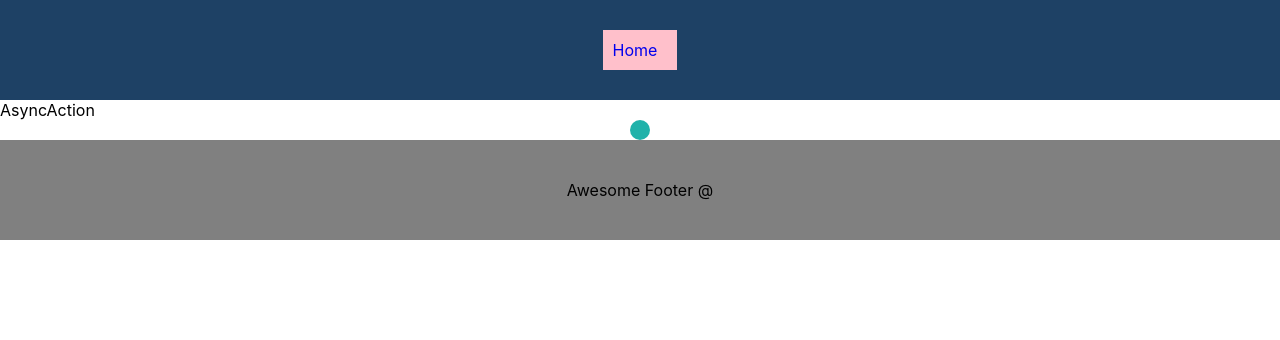
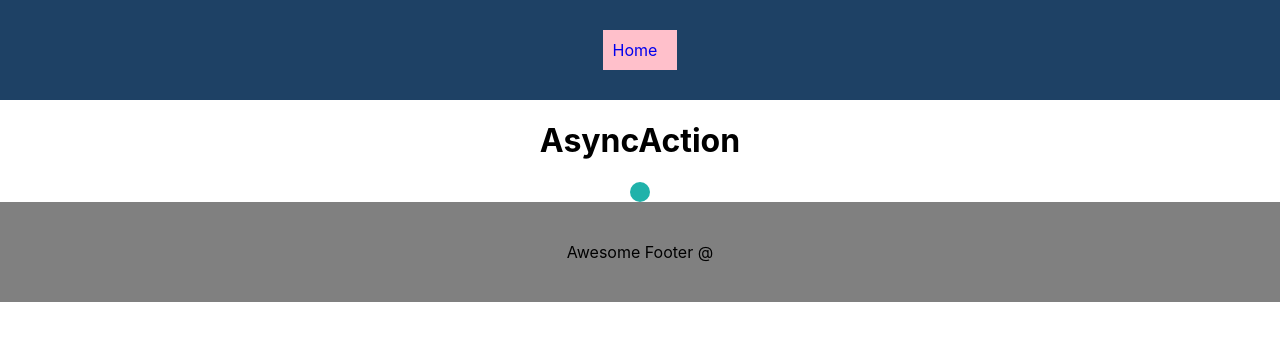
Before and after one commit to tinahomayouni/counter, a React (Create React App) app: page /asyncAction in a window 1280 px wide. Shown: the top 340 px of the page. Built offline with nearby package versions, Linux system fonts and the light colour scheme.

Commit message:
async action done

```diff
--- a/src/component/AsyncAction/asyncAction.js
+++ b/src/component/AsyncAction/asyncAction.js
@@ -7,20 +7,22 @@ import { fetchData } from '../../reducers/async/action';
 
 function AsyncAction() {
     const stateF = useSelector((state) => state.asyncReducer.loading)
+    const stateData = useSelector((state) => state.asyncReducer.data)
     const dispatch = useDispatch()
 
     return (
         <>
         <Header>
             <nav className="header-about">
-
-            <Link to="/">Home</Link>
+                <Link to="/">Home</Link>
             </nav>
         </Header>
         <div>
-        {console.log(stateF)}
-            AsyncAction
-        <button onClick={(()=>dispatch(fetchData))}>{stateF}</button>
+            <h1 className="center">AsyncAction</h1>
+            {stateData.map((data,i)=>{
+                return <h2>{data.name}</h2>
+            })}
+            <button onClick={()=> dispatch(fetchData)}></button>
         </div>
         </>
     )
--- a/src/reducers/async/action.js
+++ b/src/reducers/async/action.js
@@ -23,19 +23,17 @@ export function asyncActionFailur (error){
     }
 }
 
-export function fetchData(){
-    return (dispatch)=>{
-        dispatch(asyncActionRequest)
-        Axios.get('https://jsonplaceholder.typicode.com/users')
-            .then(res =>{
-                const users = res.data
-                dispatch(asyncActionSuccess(users))
-            })
-            .catch(err=>{
-                const error = error.message
-                dispatch(asyncActionFailur(error))
-
-            })
-
-    }
-}
+export async function fetchData(dispatch) {
+    console.log(dispatch, 'dispatch');
+    dispatch(asyncActionRequest());
+    Axios.get('https://jsonplaceholder.typicode.com/users')
+      .then(res => {
+        console.log('then');
+        const users = res.data;
+        dispatch(asyncActionSuccess(users));
+      })
+      .catch(err => {
+        const error = error.message;
+        dispatch(asyncActionFailur(error));
+      });
+  }
--- a/src/reducers/async/consts.js
+++ b/src/reducers/async/consts.js
@@ -1,3 +1,3 @@
 export const FETCH_REQUEST='FETCH_REQUEST'
-export const FETCH_SUCCESS='FETCH_REQUEST'
-export const FETCH_FAILUR='FETCH_REQUEST'
+export const FETCH_SUCCESS='FETCH_SUCCESS'
+export const FETCH_FAILUR='FETCH_FAILUR'
```
